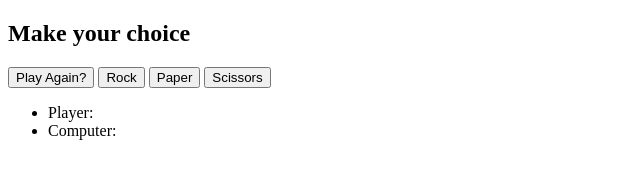
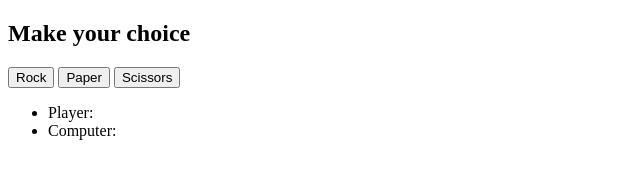
Before and after one commit to cmosol/rock-paper-scissors, a plain HTML site: page index.html in a window 1280 px wide. Shown: the whole page, without its empty margins (0-640 px from the left). Drawn offline with Linux system fonts and the light colour scheme.

Commit message:
comment out reload button

```diff
--- a/index.html
+++ b/index.html
@@ -10,7 +10,7 @@
 <body>
     <div class='container'>
         <h2 class='prompt'>Make your choice</h2>
-        <button id='reload'>Play Again?</button>
+        <!-- <button id='reload'>Play Again?</button> -->
         <button id='rock'>Rock</button>
         <button id='paper'>Paper</button>
         <button id='scissors'>Scissors</button>
```
